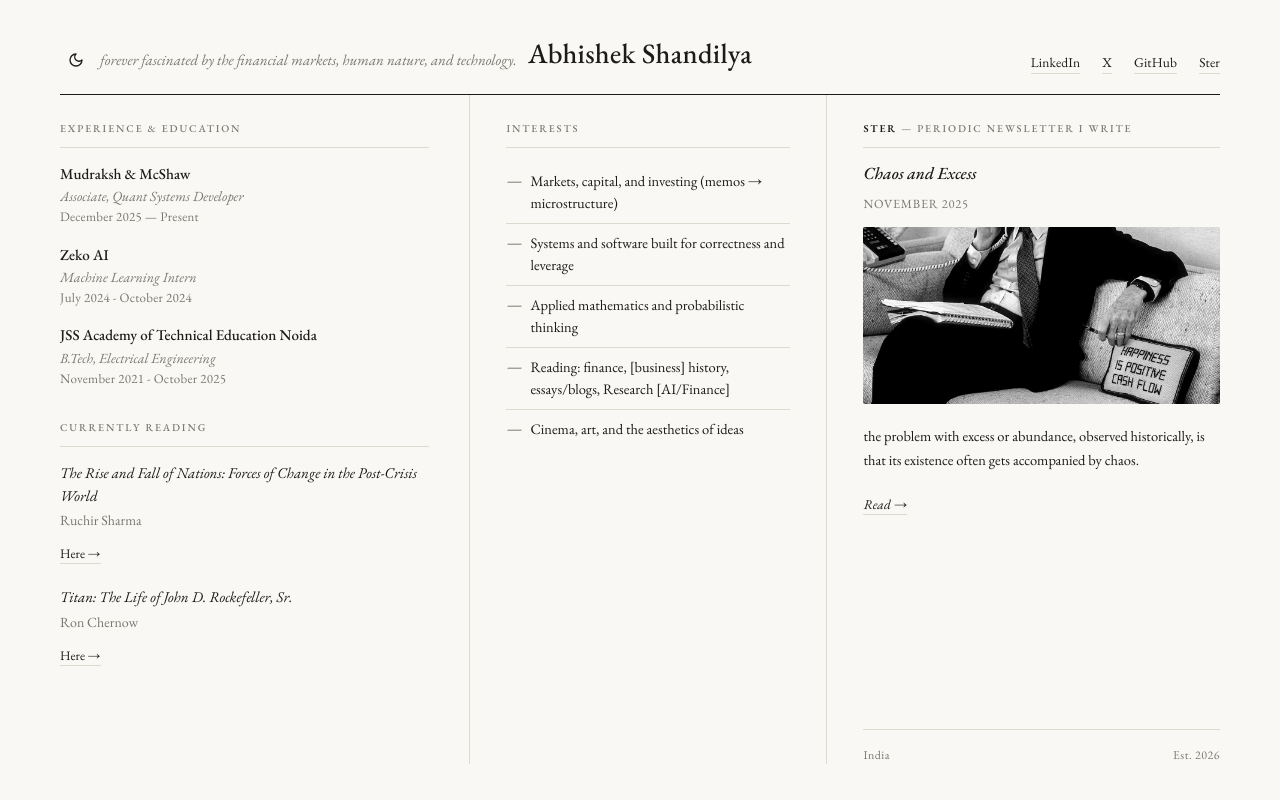
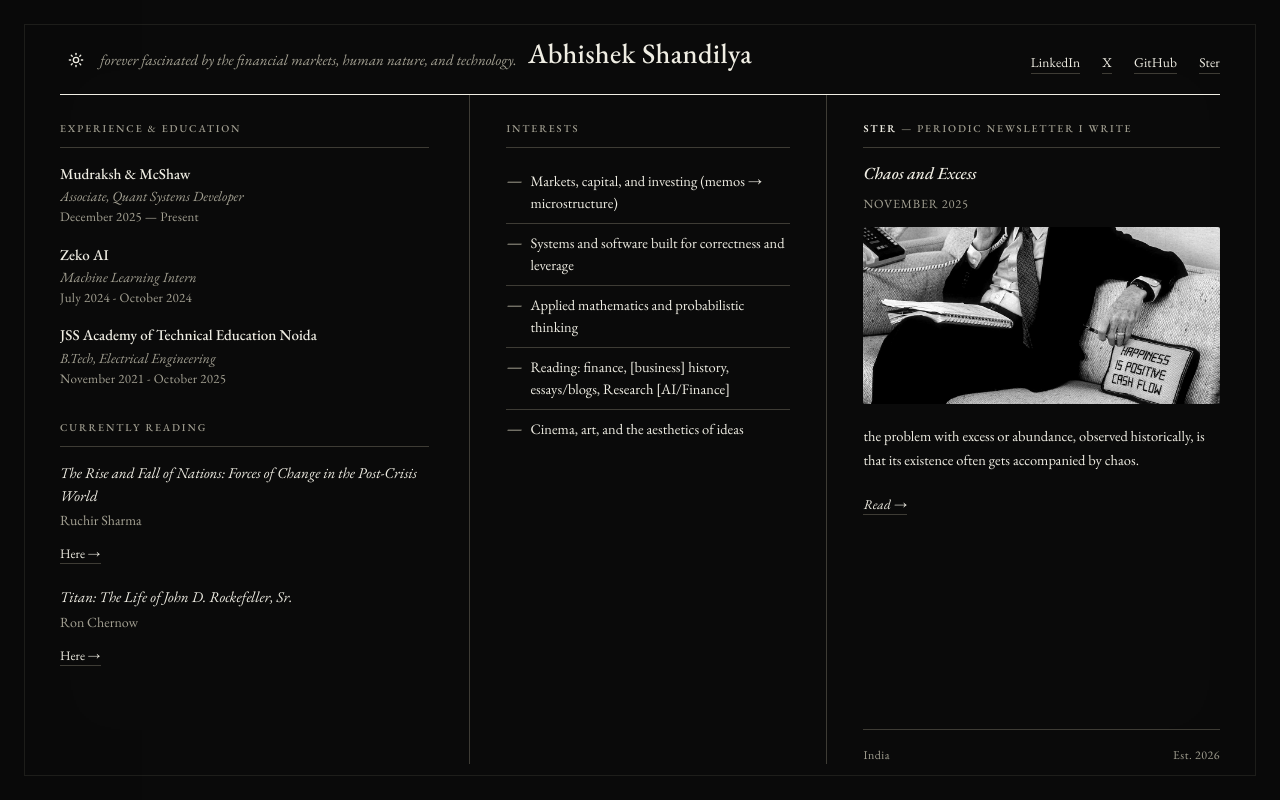
Before and after one commit to shandilyabh/shandilyabh.github.io, a React (Vite) app: page / in a window 1280 px wide. Built offline with nearby package versions, Linux system fonts and the light colour scheme.

Commit message:
feat: update theme to dark mode (default) and enhance body styling

```diff
--- a/src/app/App.tsx
+++ b/src/app/App.tsx
@@ -132,7 +132,7 @@ export default function App() {
     <div
       className="flex flex-col min-h-screen box-border p-6 md:px-[60px] md:pt-[44px] md:pb-[36px] transition-colors duration-300"
       style={{
-        backgroundColor: BG,
+        backgroundColor: "transparent",
         fontFamily: SERIF,
         color: TEXT,
       }}
--- a/src/main.tsx
+++ b/src/main.tsx
@@ -6,7 +6,7 @@ import './styles/index.css'
 
 ReactDOM.createRoot(document.getElementById('root') as HTMLElement).render(
   <React.StrictMode>
-    <ThemeProvider attribute="class" defaultTheme="light">
+    <ThemeProvider attribute="class" defaultTheme="dark">
       <App />
     </ThemeProvider>
   </React.StrictMode>,
--- a/src/styles/theme.css
+++ b/src/styles/theme.css
@@ -148,6 +148,20 @@
 
   body {
     @apply bg-background text-foreground;
+    box-shadow: inset 0 0 100px rgba(0,0,0,0.05);
+  }
+
+  body::after {
+    content: "";
+    position: fixed;
+    top: 24px;
+    left: 24px;
+    right: 24px;
+    bottom: 24px;
+    border: 1px solid var(--site-rule);
+    pointer-events: none;
+    z-index: 100;
+    opacity: 0.4;
   }
 
   /**
```
Also changed, not shown: 1 other file (tests, documents, lock files or other folders).
